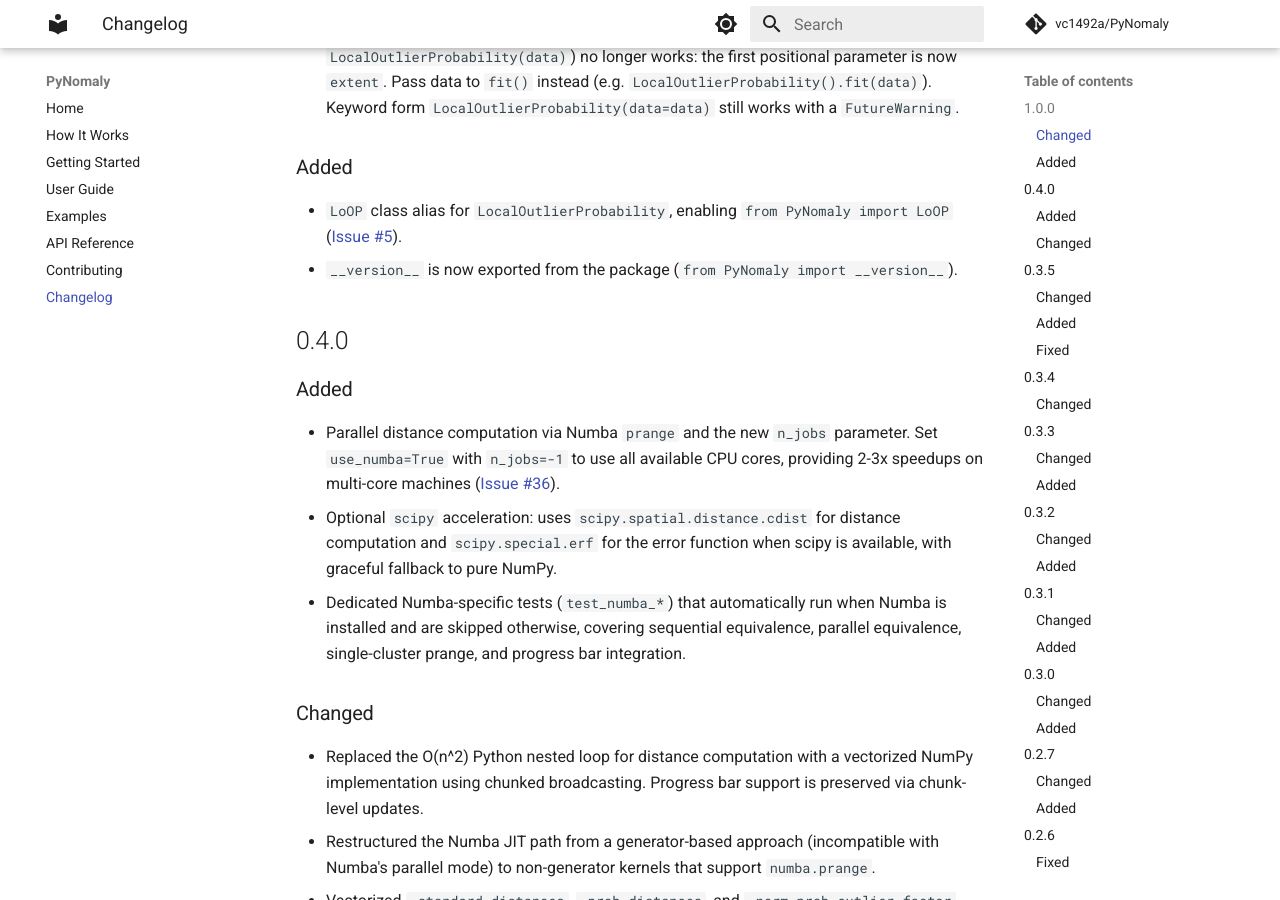
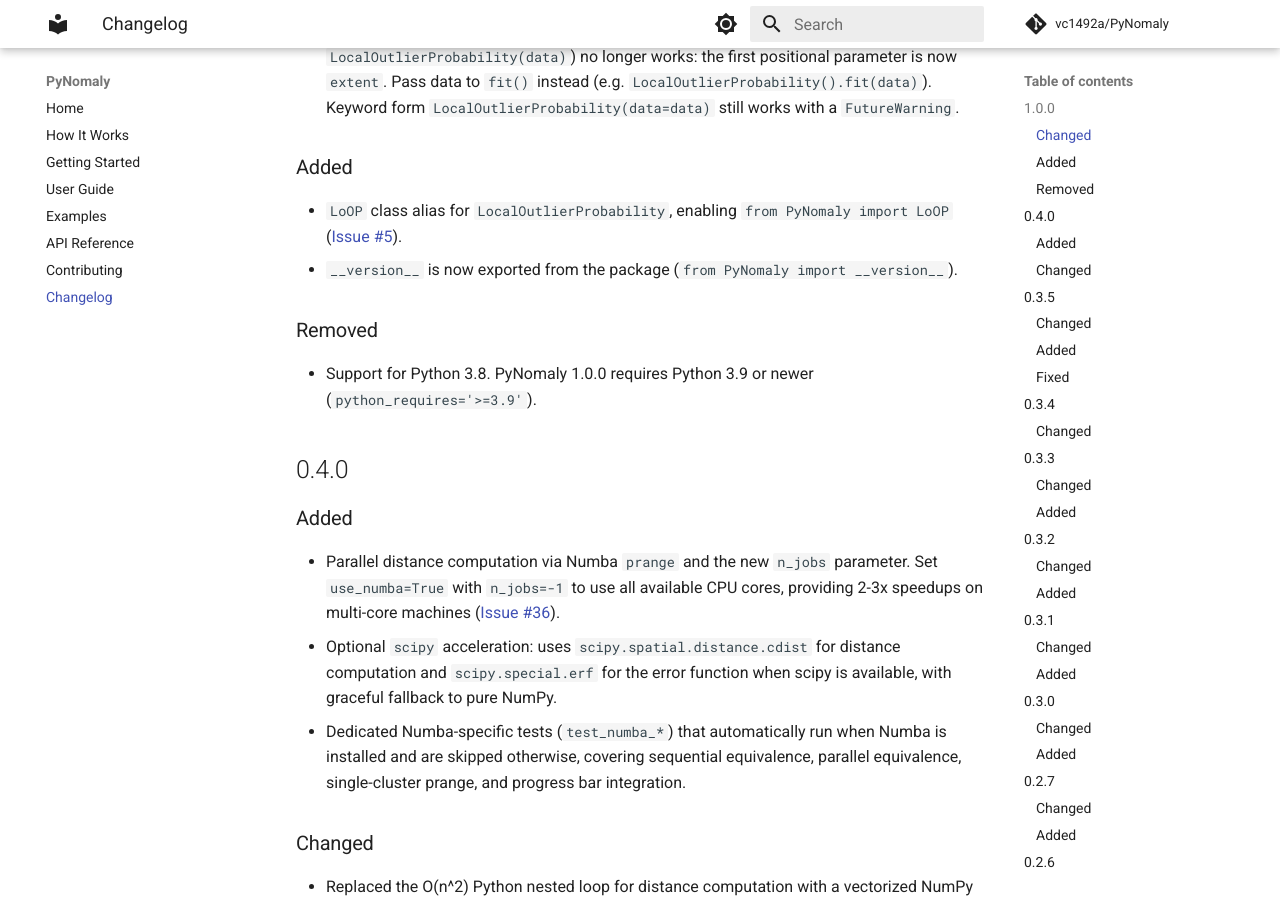
Before and after one commit to vc1492a/PyNomaly, an MkDocs documentation site: the page built from docs/changelog.md, in a window 1280 px wide and 900 px high, scrolled down 713 px. Built offline with MkDocs 1.6.1 and Material for MkDocs 9.7.7, drawn with Linux system fonts in a browser that asks for light colours; comment, search, counter and statistics services are not loaded.

Commit message:
Drop Python 3.8 support and require Python 3.9 or newer.
Remove 3.8 from the CI matrix, declare python_requires='>=3.9' with
3.9 through 3.14 classifiers in setup.py, update the supported-version
statements in the README and docs, and record the removal under 1.0.0
in the changelog.

Co-Authored-By: Claude Fable 5.1 <noreply@anthropic.com>

```diff
--- a/docs/changelog.md
+++ b/docs/changelog.md
@@ -32,6 +32,9 @@ and adheres to [Semantic Versioning](http://semver.org/spec/v2.0.0.html).
   `from PyNomaly import LoOP`
   ([Issue #5](https://github.com/vc1492a/PyNomaly/issues/5)).
 - `__version__` is now exported from the package (`from PyNomaly import __version__`).
+### Removed
+- Support for Python 3.8. PyNomaly 1.0.0 requires Python 3.9 or newer
+  (`python_requires='>=3.9'`).
 
 ## 0.4.0
 ### Added
```
Also changed, not shown: README.md (+1 -1 lines), changelog.md (+3 -0 lines), docs/getting-started.md (+1 -1 lines), setup.py (+14 -1 lines), 1 other file.
